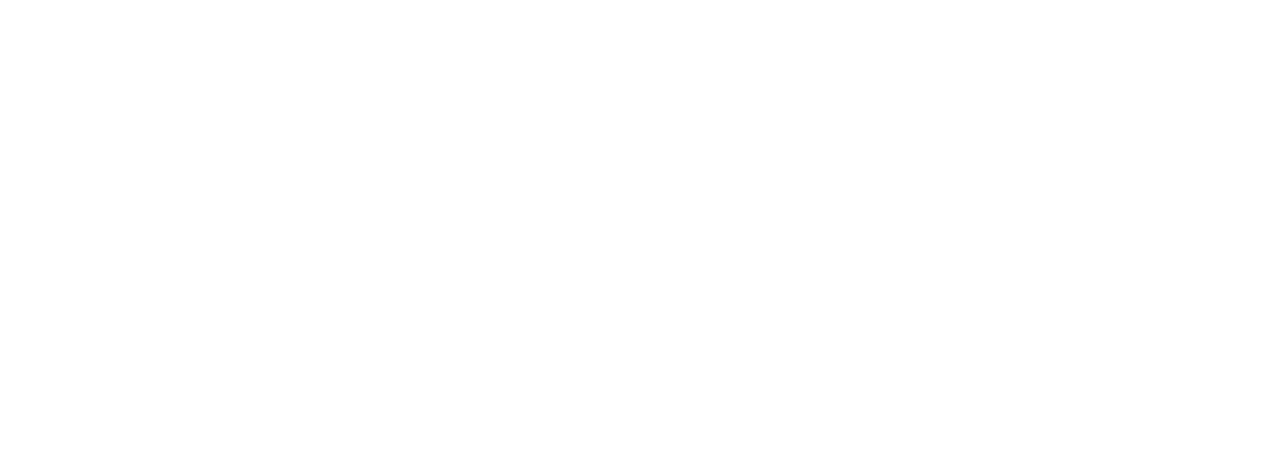
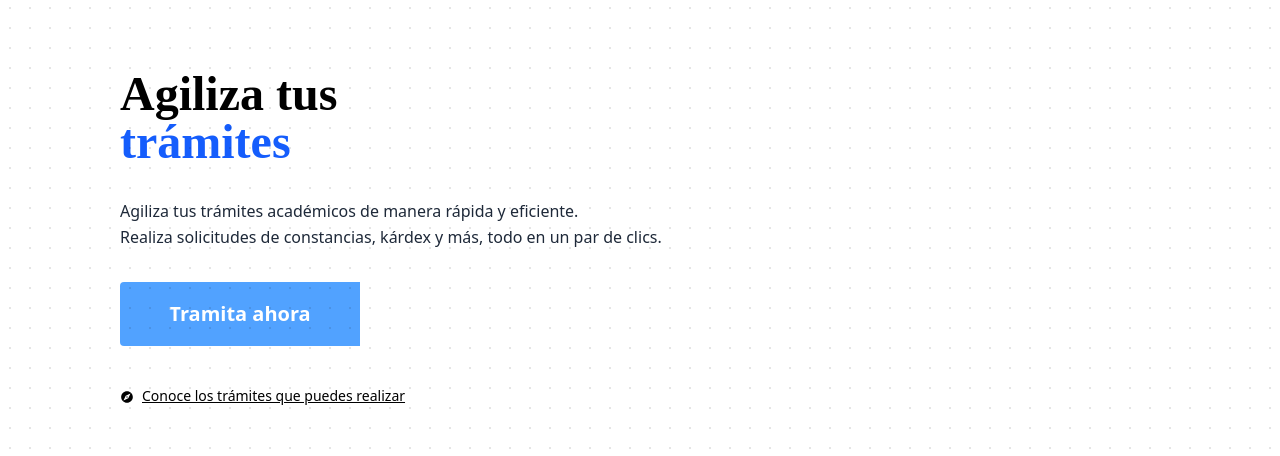
Before and after one commit to CarlosUriass/KardexPay, a React (Vite) app: page / in a window 1280 px wide. Shown: the part 142-598 px from the top of the page. Built offline with nearby package versions, Linux system fonts and the light colour scheme.

Commit message:
Hero-section

```diff
--- a/package.json
+++ b/package.json
@@ -10,9 +10,11 @@
     "preview": "vite preview"
   },
   "dependencies": {
+    "@lottiefiles/dotlottie-react": "^0.13.2",
     "@tailwindcss/vite": "^4.0.12",
     "react": "^19.0.0",
     "react-dom": "^19.0.0",
+    "react-icons": "^5.5.0",
     "tailwindcss": "^4.0.12"
   },
   "devDependencies": {
--- /dev/null
+++ b/src/components/Hero.jsx
@@ -0,0 +1,46 @@
+import { MdExplore } from "react-icons/md";
+import { DotLottieReact } from "@lottiefiles/dotlottie-react";
+
+function Hero() {
+  return (
+    <div
+      className="h-[90vh] w-full bg-white relative
+      before:absolute before:inset-0 before:bg-[radial-gradient(circle,rgba(0,0,0,0.1)_1px,transparent_1px)]
+      before:bg-[size:20px_20px]"
+    >
+      <div className=" ml-[120px] flex items-center justify-between">
+        {/* Texto y Botón */}
+        <div className="max-w-xl">
+          <h1 className="text-black font-bold text-5xl font-[Montserrat]">
+            Agiliza tus <br />
+            <span className="text-blue-600">trámites</span>
+          </h1>
+
+          <h2 className="text-gray-800 font-medium leading-relaxed pt-8">
+            Agiliza tus trámites académicos de manera rápida y eficiente. <br />
+            Realiza solicitudes de constancias, kárdex y más, todo en un par de
+            clics.
+          </h2>
+
+          <button className="bg-blue-400 w-60 h-16 text-white text-xl font-bold cursor-pointer mt-8 rounded-l">
+            Tramita ahora
+          </button>
+
+          <div className="pt-10">
+            <p className="font-extralight text-sm underline">
+              <MdExplore className="inline-block mr-2" />
+              Conoce los trámites que puedes realizar
+            </p>
+          </div>
+        </div>
+
+        {/* Lottie Animation */}
+        <div className="w-[600px] h-[600px]">
+          <DotLottieReact src="src/assets/HeroAnimation.lottie" loop autoplay />
+        </div>
+      </div>
+    </div>
+  );
+}
+
+export default Hero;
--- a/src/pages/LandingPage.jsx
+++ b/src/pages/LandingPage.jsx
@@ -1,7 +1,13 @@
 import Navbar from "../components/Navbar";
+import Hero from "../components/Hero";
 
 function LandingPage() {
-  return <Navbar></Navbar>;
+  return (
+    <div>
+      <Navbar></Navbar>
+      <Hero></Hero>
+    </div>
+  );
 }
 
 export default LandingPage;
```
Also changed, not shown: 2 other files (tests, documents, lock files or other folders).
